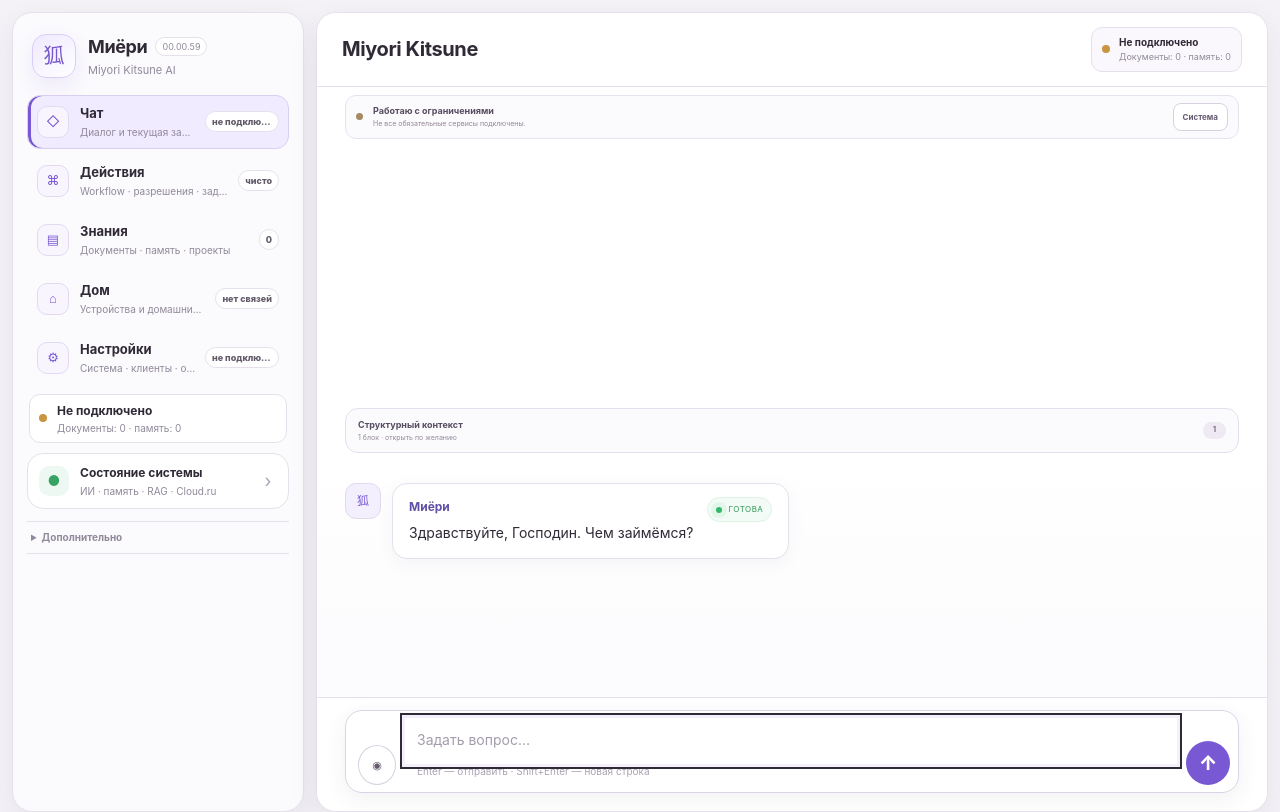
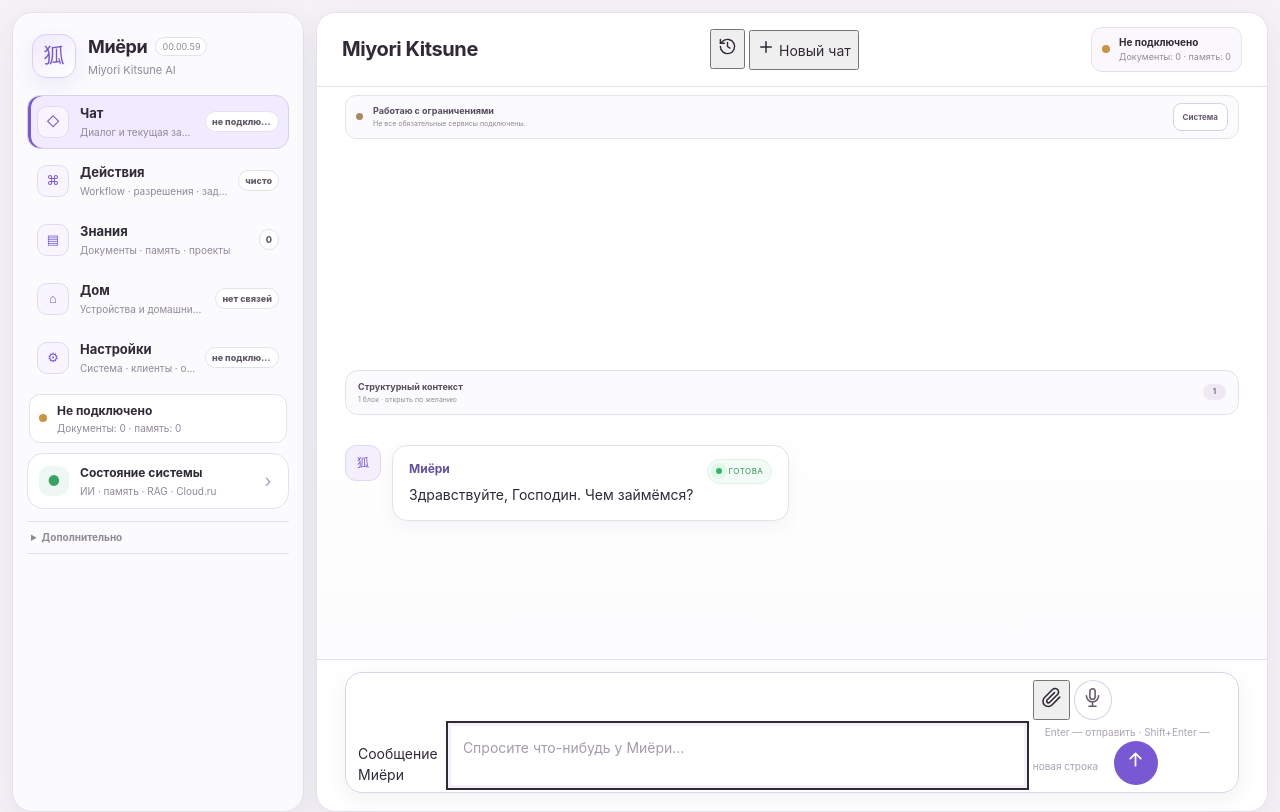
Before and after one commit to Aspksa/MIYORI_KITSUNE_AI_SPEC_v1.1.0, a FastAPI app: page / in a window 1280 px wide. Run offline with FastAPI, Linux system fonts and the light colour scheme; data comes from the database, SQL or seed files in the repository; data that the repository does not hold is empty; some libraries are stand-ins or nearby versions.

Commit message:
ui: create clean GPT-style chat layout and move settings

```diff
--- a/templates/index.html
+++ b/templates/index.html
@@ -50,7 +50,7 @@
           <span class="nexus-nav-copy"><strong>Дом</strong><small>Устройства и домашние проекты</small></span>
           <span id="nexusNavHomeMeta" class="nexus-nav-meta">—</span>
         </button>
-        <button id="nexusNavSystem" class="nexus-nav-button" data-nexus-view="system" type="button">
+        <button id="nexusNavSystem" class="nexus-nav-button" data-nexus-view="system" type="button" hidden aria-hidden="true" tabindex="-1">
           <span class="nexus-nav-icon" aria-hidden="true">⚙</span>
           <span class="nexus-nav-copy"><strong>Настройки</strong><small>Система · клиенты · обновления</small></span>
           <span id="nexusNavSystemMeta" class="nexus-nav-meta">—</span>
@@ -85,6 +85,16 @@
             <span class="side-menu-icon">◌</span>
             <span class="side-menu-copy"><strong>Личный кабинет</strong><small>Профиль и доступ</small></span>
             <span class="side-menu-chevron">›</span>
+          </button>
+          <button class="side-menu-item" id="menuSettings" type="button">
+            <span class="side-menu-icon" aria-hidden="true">⚙</span>
+            <span class="side-menu-copy"><strong>Настройки</strong><small>Приложение и система</small></span>
+            <span class="side-menu-chevron" aria-hidden="true">›</span>
+          </button>
+          <button class="side-menu-item" id="menuAppearance" type="button">
+            <span class="side-menu-icon" aria-hidden="true">狐</span>
+            <span class="side-menu-copy"><strong>Образ Миёри</strong><small>Внешность и портрет</small></span>
+            <span class="side-menu-chevron" aria-hidden="true">›</span>
           </button>
           <button class="side-menu-item" id="menuDocumentsHub" type="button">
             <span class="side-menu-icon">▤</span>
@@ -126,16 +136,24 @@
     <main class="chat-area">
       <header class="chat-header" id="chatHeader">
         <div class="chat-title">
+          <h2 id="conversationTitle">Миёри</h2>
           <span id="nexusViewEyebrow" class="section-caption" hidden>Чат</span>
-          <h2 id="conversationTitle">Миёри</h2>
+        </div>
+        <section id="nexusBodyHost" class="nexus-body-host" role="status" aria-live="polite" aria-label="Digital Body Miyori" hidden></section>
+        <div class="chat-header-tools">
+          <button id="chatHistoryButton" class="chat-top-button" type="button" aria-label="История переписки" title="История переписки">
+            <svg viewBox="0 0 24 24" width="19" height="19" fill="none" stroke="currentColor" stroke-width="1.8" stroke-linecap="round" stroke-linejoin="round" aria-hidden="true"><path d="M3 12a9 9 0 1 0 3-6.7L3 8"/><path d="M3 3v5h5M12 7v5l3 2"/></svg>
+          </button>
+          <button id="newChat" class="chat-new-button" type="button" title="Новый чат" aria-label="Новый чат">
+            <svg viewBox="0 0 24 24" width="18" height="18" fill="none" stroke="currentColor" stroke-width="2" stroke-linecap="round" aria-hidden="true"><path d="M12 5v14M5 12h14"/></svg>
+            <span>Новый чат</span>
+          </button>
         </div>
         <div id="nexusHeaderStatus" class="nexus-header-status" role="status" aria-live="polite">
           <span id="nexusHeaderStateDot" class="nexus-state-dot" data-state="not_connected" aria-hidden="true"></span>
           <span><strong id="nexusHeaderState">Подключение</strong><small id="nexusHeaderDetail">Состояние проекта ещё не синхронизировано</small></span>
         </div>
       </header>
-
-      <section id="nexusBodyHost" class="nexus-body-host" role="status" aria-live="polite" aria-label="Digital Body Miyori" hidden></section>
 
       <section id="nexusPresenceHost" class="nexus-presence-host" role="status" aria-live="polite" aria-label="Текущее состояние Miyori" hidden></section>
 
@@ -269,7 +287,7 @@
         <div id="workspaceBody" class="workspace-page-body"></div>
       </section>
 
-      <section id="messages" class="messages" aria-live="polite"></section>
+      <section id="messages" class="messages" aria-live="polite" aria-label="Сообщения чата"></section>
 
       <footer class="composer-wrap" id="chatComposer">
         <section id="voicePanel" class="nexus-voice-panel" aria-label="Голосовой интерфейс" hidden>
@@ -284,13 +302,25 @@
             <button id="voiceStop" type="button" class="voice-soft-button">Стоп</button>
           </div>
         </section>
-        <form id="chatForm" class="composer">
-          <button id="voiceButton" class="voice-button" type="button" aria-label="Голосовой ввод" aria-pressed="false">◉</button>
-          <div class="composer-field">
-            <textarea id="messageInput" rows="1" maxlength="20000" placeholder="Задать вопрос…" aria-label="Сообщение Миёри" required></textarea>
-            <div class="composer-hint">Enter — отправить · Shift+Enter — новая строка</div>
+        <form id="chatForm" class="composer" aria-label="Новое сообщение">
+          <label class="visually-hidden" for="messageInput">Сообщение Миёри</label>
+          <textarea id="messageInput" rows="2" maxlength="20000" placeholder="Спросите что-нибудь у Миёри…" aria-label="Сообщение Миёри" required></textarea>
+          <div class="composer-toolbar">
+            <div class="composer-tools">
+              <button id="composerAttach" class="composer-icon-button" type="button" title="Добавить документ" aria-label="Добавить документ">
+                <svg viewBox="0 0 24 24" width="21" height="21" fill="none" stroke="currentColor" stroke-width="1.8" stroke-linecap="round" stroke-linejoin="round" aria-hidden="true"><path d="M21.4 11.6 12.5 20.5a6 6 0 0 1-8.5-8.5l9.2-9.2a4 4 0 0 1 5.7 5.7l-9.2 9.2a2 2 0 0 1-2.8-2.8l8.5-8.5"/></svg>
+              </button>
+              <button id="voiceButton" class="voice-button composer-icon-button" type="button" title="Голосовой ввод" aria-label="Голосовой ввод" aria-pressed="false">
+                <svg viewBox="0 0 24 24" width="21" height="21" fill="none" stroke="currentColor" stroke-width="1.8" stroke-linecap="round" stroke-linejoin="round" aria-hidden="true"><rect x="9" y="2" width="6" height="12" rx="3"/><path d="M5 10a7 7 0 0 0 14 0M12 17v5m-4 0h8"/></svg>
+              </button>
+            </div>
+            <div class="composer-toolbar-right">
+              <span class="composer-hint">Enter — отправить · Shift+Enter — новая строка</span>
+              <button id="sendButton" class="send-button" type="submit" aria-label="Отправить сообщение" title="Отправить сообщение">
+                <svg viewBox="0 0 24 24" width="21" height="21" fill="none" stroke="currentColor" stroke-width="2" stroke-linecap="round" stroke-linejoin="round" aria-hidden="true"><path d="M12 19V5m-6 6 6-6 6 6"/></svg>
+              </button>
+            </div>
           </div>
-          <button id="sendButton" class="send-button" type="submit" aria-label="Отправить">↑</button>
         </form>
         <div id="errorBox" class="error" role="alert" aria-live="assertive" hidden></div>
       </footer>
```
